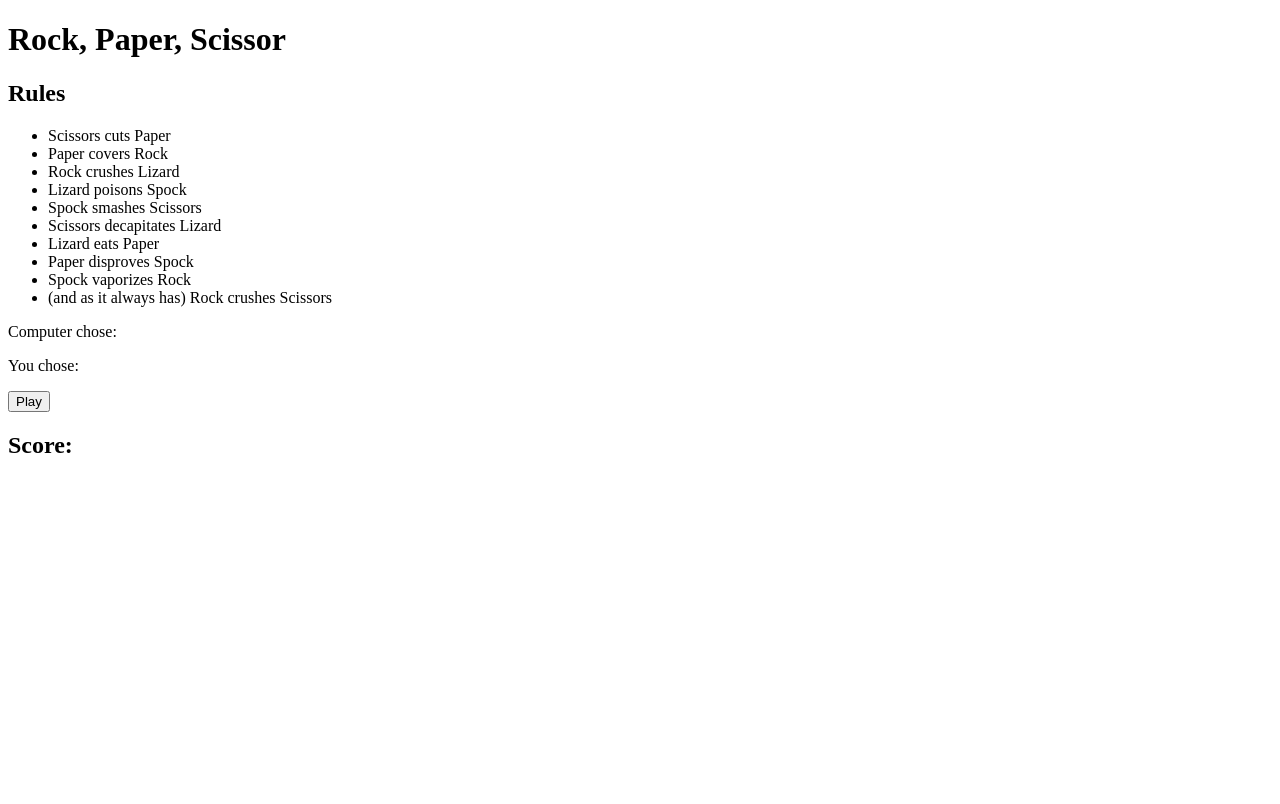
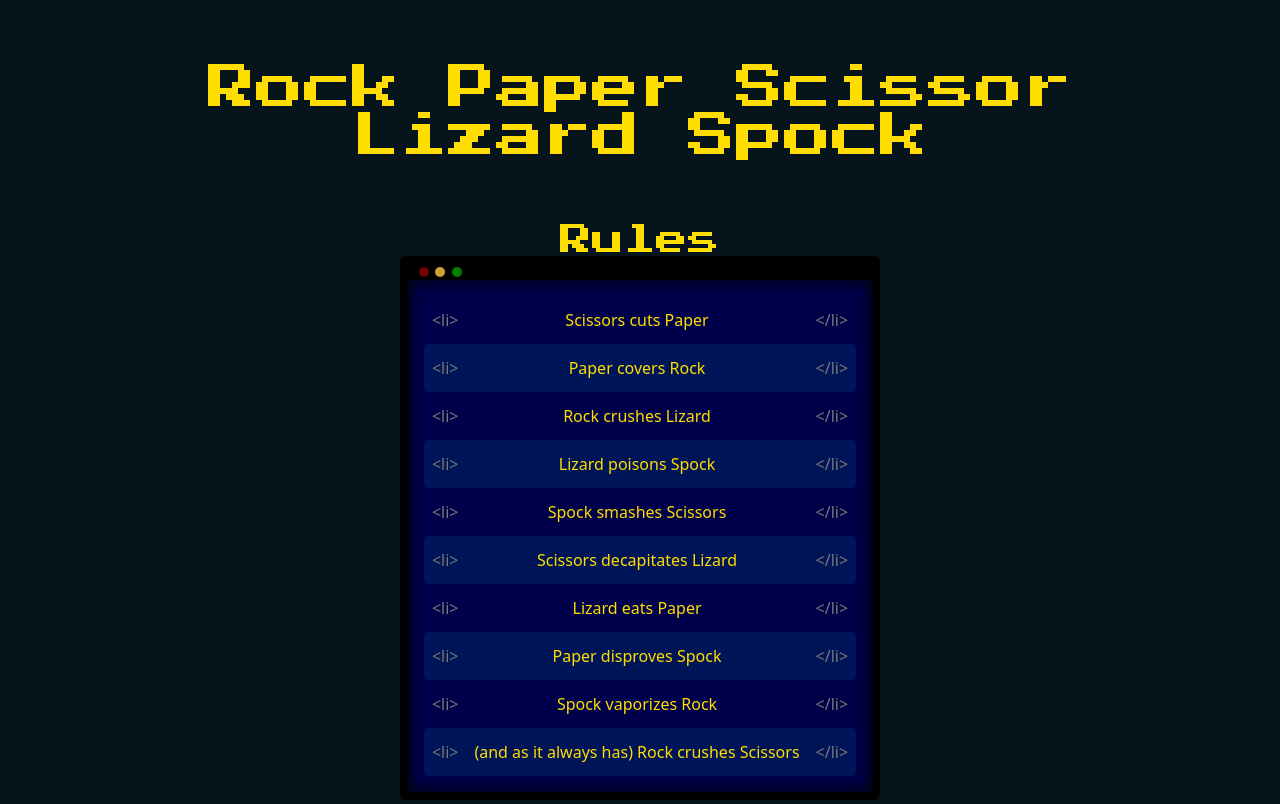
Before and after one commit to vishubhardwaj/rock-paper-scissor, a plain HTML site: page index.html in a window 1280 px wide. Shown: the top 804 px of the page. Drawn offline with Linux system fonts and the light colour scheme.

Commit message:
added code styles

```diff
--- a/index.html
+++ b/index.html
@@ -17,21 +17,28 @@
 </head>
 <body>
     <header>
-        <h1>Rock, Paper, Scissor</h1>
+        <h1>Rock Paper Scissor Lizard Spock</h1>
         <p class="rules">
             <h2>Rules</h2>
+            <code>
+                <div class="code-titlebar">
+                    <div class="title-btn"></div>
+                    <div class="title-btn"></div>
+                    <div class="title-btn"></div>
+                </div>
                 <ul>
-                <li>Scissors cuts Paper</li>
-                <li>Paper covers Rock</li>
-                <li>Rock crushes Lizard</li>
-                <li>Lizard poisons Spock</li>
-                <li>Spock smashes Scissors</li>
-                <li>Scissors decapitates Lizard</li>
-                <li>Lizard eats Paper</li>
-                <li>Paper disproves Spock</li>
-                <li>Spock vaporizes Rock</li>
-                <li>(and as it always has) Rock crushes Scissors</li>
+                    <li><span class="html-sp-char">&lt;li&gt;</span>Scissors cuts Paper<span class="html-sp-char">&lt;/li&gt;</span></li>
+                    <li><span class="html-sp-char">&lt;li&gt;</span>Paper covers Rock<span class="html-sp-char">&lt;/li&gt;</span></li>
+                    <li><span class="html-sp-char">&lt;li&gt;</span>Rock crushes Lizard<span class="html-sp-char">&lt;/li&gt;</span></li>
+                    <li><span class="html-sp-char">&lt;li&gt;</span>Lizard poisons Spock<span class="html-sp-char">&lt;/li&gt;</span></li>
+                    <li><span class="html-sp-char">&lt;li&gt;</span>Spock smashes Scissors<span class="html-sp-char">&lt;/li&gt;</span></li>
+                    <li><span class="html-sp-char">&lt;li&gt;</span>Scissors decapitates Lizard<span class="html-sp-char">&lt;/li&gt;</span></li>
+                    <li><span class="html-sp-char">&lt;li&gt;</span>Lizard eats Paper<span class="html-sp-char">&lt;/li&gt;</span></li>
+                    <li><span class="html-sp-char">&lt;li&gt;</span>Paper disproves Spock<span class="html-sp-char">&lt;/li&gt;</span></li>
+                    <li><span class="html-sp-char">&lt;li&gt;</span>Spock vaporizes Rock<span class="html-sp-char">&lt;/li&gt;</span></li>
+                    <li><span class="html-sp-char">&lt;li&gt;</span>(and as it always has) Rock crushes Scissors<span class="html-sp-char">&lt;/li&gt;</span></li>
                 </ul>
+            </code>
         </p>
     </header>
     <main>
--- a/style.css
+++ b/style.css
@@ -0,0 +1,166 @@
+@import url('https://fonts.googleapis.com/css2?family=Press+Start+2P&family=Roboto:wght@400;800&display=swap');
+
+/* http://meyerweb.com/eric/tools/css/reset/
+   v2.0 | 20110126
+   License: none (public domain)
+*/
+
+html, body, div, span, applet, object, iframe,
+h1, h2, h3, h4, h5, h6, p, blockquote, pre,
+a, abbr, acronym, address, big, cite, code,
+del, dfn, em, img, ins, kbd, q, s, samp,
+small, strike, strong, sub, sup, tt, var,
+b, u, i, center,
+dl, dt, dd, ol, ul, li,
+fieldset, form, label, legend,
+table, caption, tbody, tfoot, thead, tr, th, td,
+article, aside, canvas, details, embed,
+figure, figcaption, footer, header, hgroup,
+menu, nav, output, ruby, section, summary,
+time, mark, audio, video {
+	margin: 0;
+	padding: 0;
+	border: 0;
+	font-size: 100%;
+	font: inherit;
+	vertical-align: baseline;
+}
+/* HTML5 display-role reset for older browsers */
+article, aside, details, figcaption, figure,
+footer, header, hgroup, menu, nav, section {
+	display: block;
+}
+body {
+	line-height: 1;
+}
+ol, ul {
+	list-style: none;
+}
+blockquote, q {
+	quotes: none;
+}
+blockquote:before, blockquote:after,
+q:before, q:after {
+	content: '';
+	content: none;
+}
+table {
+	border-collapse: collapse;
+	border-spacing: 0;
+}
+
+/*
+$$$$$$$$$$$$$$$$$$$$$$$$$$$$$$$
+--------MAIN STYLES------------
+$$$$$$$$$$$$$$$$$$$$$$$$$$$$$$$
+*/
+*, *::before, *::after {
+    box-sizing: border-box;
+}
+
+body {
+    font-family: 'Press Start 2P';
+    font-weight:800;
+    background-color: rgb(5, 78, 111);
+    color: rgb(255, 221, 0);
+    display: flex;
+    flex-direction: column;
+    justify-content: center;
+    align-items: center;
+    font-size: 1rem;
+    min-width: 500px;
+}
+
+
+
+header {
+    background-color: rgb(6, 19, 26);
+    width: 100%;
+    display: flex;
+    flex-direction: column;
+    justify-content: center;
+    align-items: center;
+    padding: 4rem;
+}
+h1 {
+    font-size: 3rem;
+}
+h2 {
+    font-size: 2rem;
+}
+
+h1, h2, h3{
+    text-align: center;
+    font-weight: 400;
+}
+ul{
+    list-style: none;
+    line-height: 2rem;
+    padding: 1rem;
+    box-shadow: inset 0 0 1rem black;
+    li {
+        padding: .5rem;
+        border-radius: .3rem;
+        display: flex;
+        width: 100%;
+        justify-content: space-between;
+        gap: 1rem;
+        .html-sp-char {
+            color: #777;
+        }
+    }
+    li:nth-child(2n){
+        background-color: rgb(0, 21, 88);
+    }
+}
+code {
+    border: .5rem solid black;
+    border-radius: .4rem;
+    background-color: rgb(0, 0, 74);
+    font-family: system-ui, -apple-system, BlinkMacSystemFont, 'Segoe UI', Roboto, Oxygen, Ubuntu, Cantarell, 'Open Sans', 'Helvetica Neue', sans-serif;
+    font-weight: 100;
+}
+.code-titlebar {
+    height: 10px;
+    background-color: black;
+    display: flex;
+    padding: .5rem;
+    justify-content: flex-start;
+    align-items: center;
+    .title-btn{
+        border-radius: 50%;
+        margin: .2rem;
+        width: 10px;
+        height: 10px;
+        background-color: rgb(205, 161, 50);
+    }
+    .title-btn:first-child{
+        background-color: rgb(114, 0, 0);
+    }
+    .title-btn:last-child{
+        background-color: green;
+    }
+}
+.rules {
+    margin: 2rem;
+}
+
+main {
+    margin: 1rem;
+    padding: 1rem;
+}
+.choice-display{
+    border: 1px solid rgb(190, 190, 10);
+    padding: 1rem;
+    border-radius: .3rem;
+    margin: 1rem;
+    display: flex;
+    gap: 1rem;
+}
+
+button {
+    background-color: rgb(255, 221, 0);
+    border: none;
+    width: 100px;
+    height: 50px;
+}
```
Lines whose indentation alone changed are shown as unchanged.
